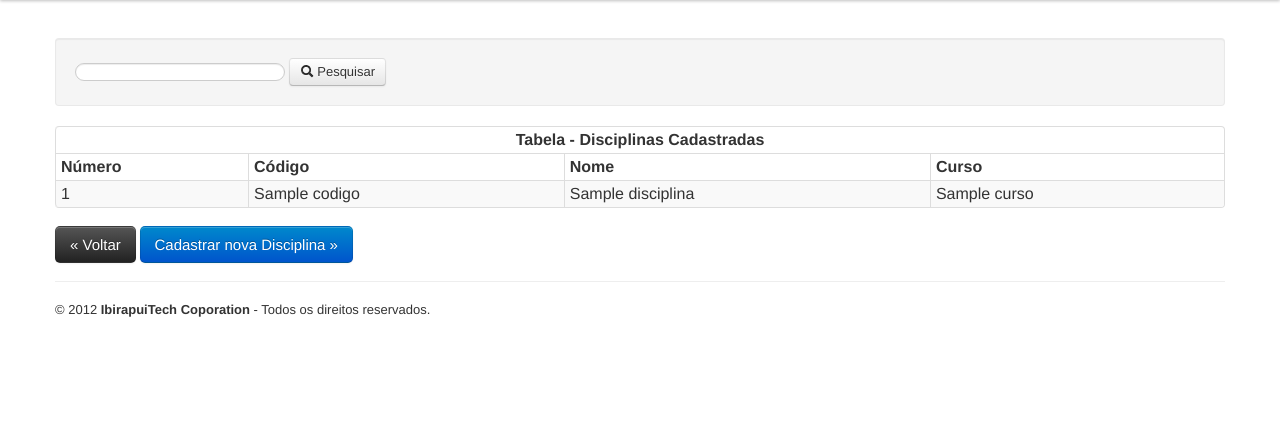
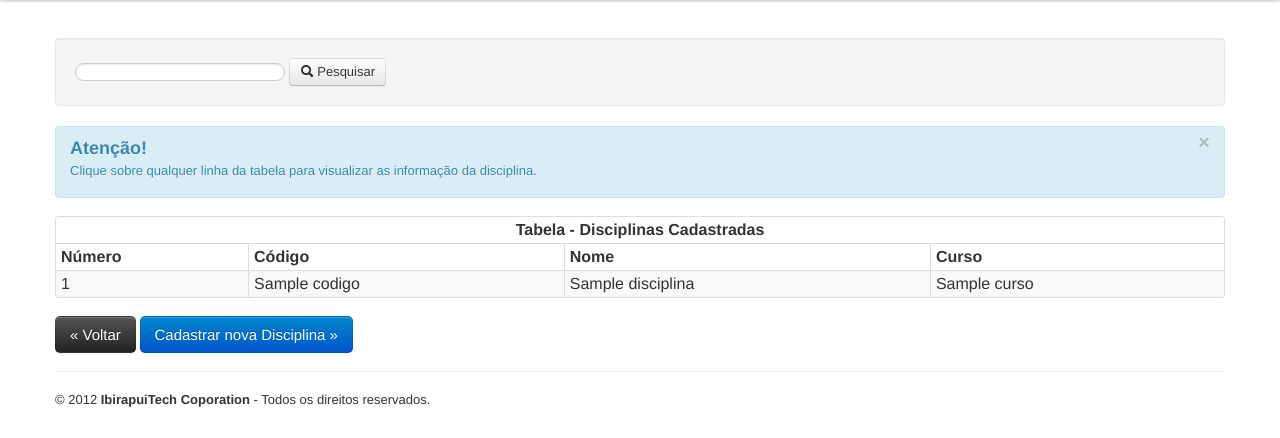
Before and after one commit to dextervip/rpv, a Django app: template GerenDisponibilidade/templates/disciplina/listaDisc.html in a window 1280 px wide. Shown: the part 40-478 px from the top of the page. Run offline with Django 3.2, Linux system fonts and the light colour scheme; the template is opened without the code that fills it: most values are stand-ins (such as "Sample title", 1, 10 or a date in 2020); parts of the project's set-up code (start-up, migrations or seed data) failed here and were passed over; some libraries are stand-ins or nearby versions.

Commit message:
Melhorias na interface, Listagem de Disciplinas ref #316

```diff
--- a/GerenDisponibilidade/disciplinas/views.py
+++ b/GerenDisponibilidade/disciplinas/views.py
@@ -33,10 +33,9 @@ def disciplina(request, nr_disci):
     return render_to_response("disciplina/showDisciplina.html", {'disciplina': disciplina} ,
         context_instance=RequestContext(request))
 
-
+#ainda não esta 100%...
 def attInfoDisciplinas(request, nr_disci):
 
-    #esta com erros... arrumar!
     attDiscip = get_object_or_404(newDisciplina, pk=nr_disci)
     if request.method == "POST":
         form = FormNewDisciplina(request.POST, request.FILES, instance=attDiscip)
@@ -57,6 +56,7 @@ def removerDiscip(request):
 
 def pesquisaDiscip(request, paramPesq):
 
-    resultPesq = newDisciplina.objects.filter(nome__istartswitch="paramPesq").order_by("nome")
+    #não esta 100%...
+    #resultPesq = newDisciplina.objects.filter(nome__istartswitch="paramPesq").order_by("nome")
     #return render_to_response()
     pass
--- a/GerenDisponibilidade/templates/disciplina/listaDisc.html
+++ b/GerenDisponibilidade/templates/disciplina/listaDisc.html
@@ -12,6 +12,11 @@
 	</button>
 </form>
 
+<div class="alert alert-info">
+  <a class="close" data-dismiss="alert" href="#">×</a>
+  <h3 class="alert-heading"> Atenção! </h3>
+  <p>Clique sobre qualquer linha da tabela para visualizar as informação da disciplina.</p>
+</div>
 
 <table class="table table-striped table-bordered table-condensed">
 
```
